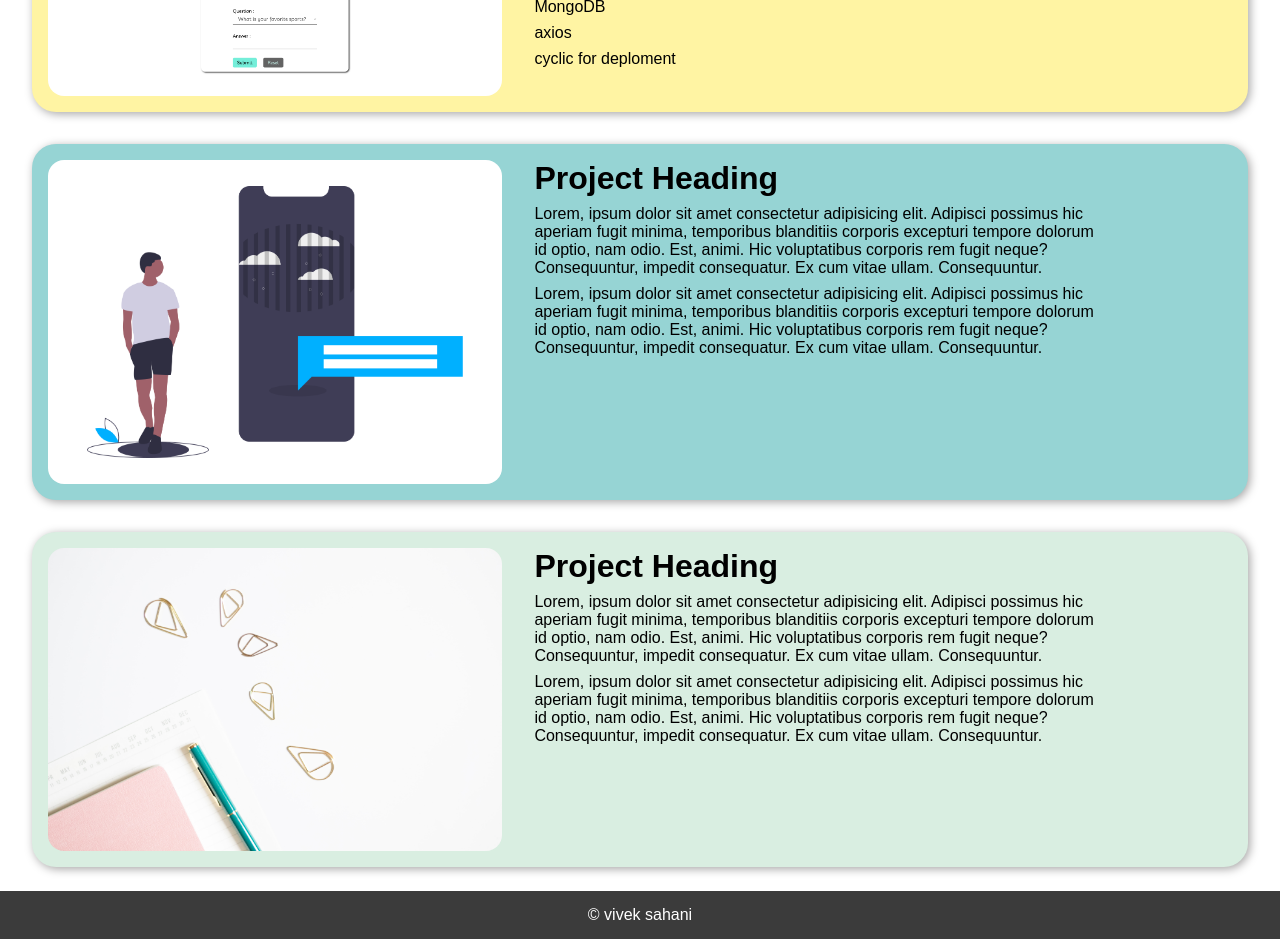
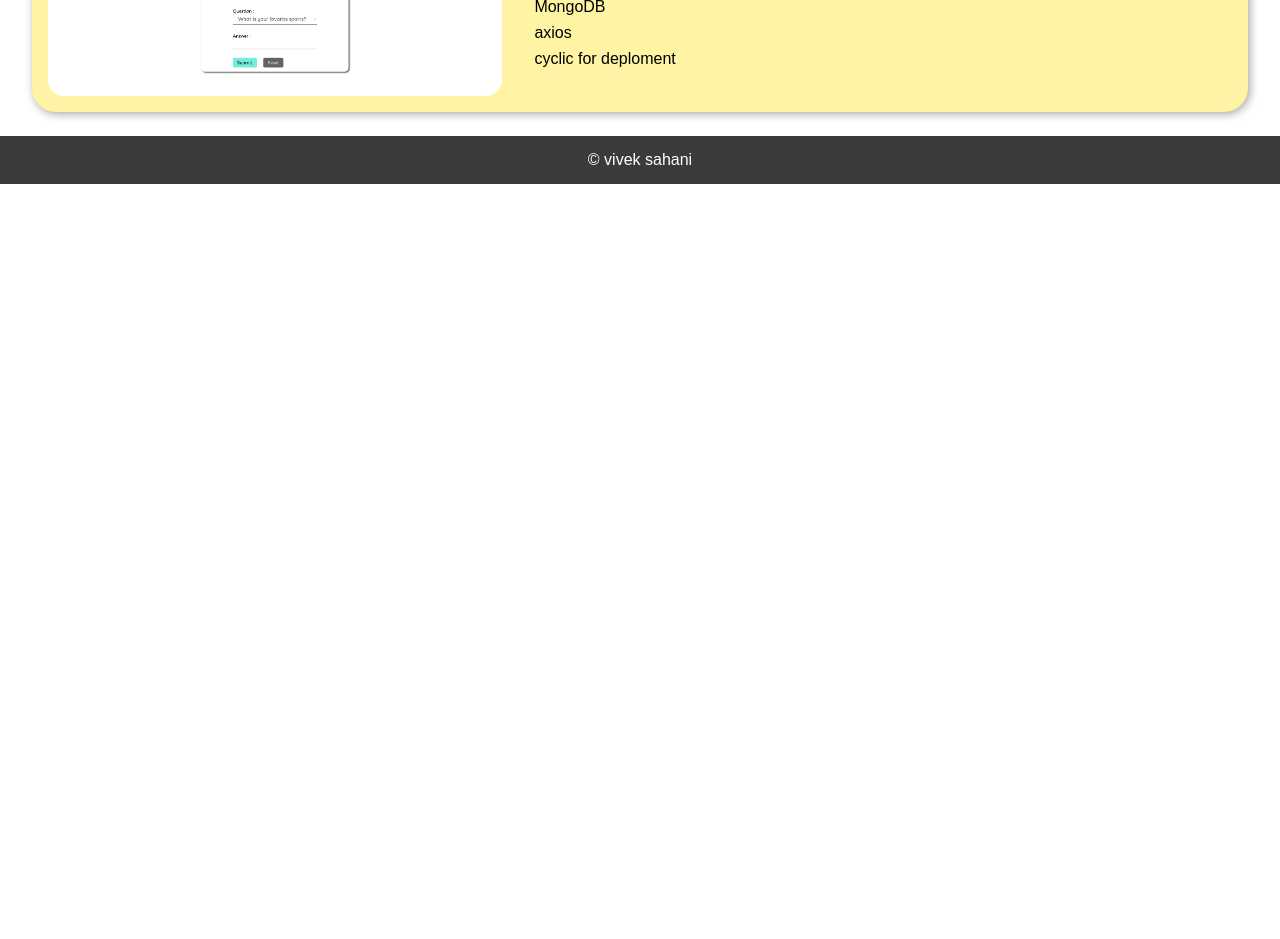
Before and after one commit to VivekSite/portfolio, a React (Create React App) app: page /portfolio/projects in a window 1280 px wide. Shown: the part 1080-2019 px from the top of the page. After the commit the page ends 1264 px from the top, so only its background shows below. Built offline with nearby package versions, Linux system fonts and the light colour scheme; a web font is replaced by a local one.

Commit message:
Removed unnecessary dummy project cards

```diff
--- a/src/Components/Pages/ProjectsPage.jsx
+++ b/src/Components/Pages/ProjectsPage.jsx
@@ -37,18 +37,6 @@ export default function Projects() {
           <p>axios</p>
           <p>cyclic for deploment</p>
         </ProjectsCard>
-
-        <ProjectsCard bgColor='#96D4D4' source={require('./../../Images/bg3.png')} >
-          <h1>Project Heading</h1>
-          <p>Lorem, ipsum dolor sit amet consectetur adipisicing elit. Adipisci possimus hic aperiam fugit minima, temporibus blanditiis corporis excepturi tempore dolorum id optio, nam odio. Est, animi. Hic voluptatibus corporis rem fugit neque? Consequuntur, impedit consequatur. Ex cum vitae ullam. Consequuntur.</p>
-          <p>Lorem, ipsum dolor sit amet consectetur adipisicing elit. Adipisci possimus hic aperiam fugit minima, temporibus blanditiis corporis excepturi tempore dolorum id optio, nam odio. Est, animi. Hic voluptatibus corporis rem fugit neque? Consequuntur, impedit consequatur. Ex cum vitae ullam. Consequuntur.</p>
-        </ProjectsCard>
-
-        <ProjectsCard bgColor='#D9EEE1' source={require('./../../Images/image1.jpg')} >
-          <h1>Project Heading</h1>
-          <p>Lorem, ipsum dolor sit amet consectetur adipisicing elit. Adipisci possimus hic aperiam fugit minima, temporibus blanditiis corporis excepturi tempore dolorum id optio, nam odio. Est, animi. Hic voluptatibus corporis rem fugit neque? Consequuntur, impedit consequatur. Ex cum vitae ullam. Consequuntur.</p>
-          <p>Lorem, ipsum dolor sit amet consectetur adipisicing elit. Adipisci possimus hic aperiam fugit minima, temporibus blanditiis corporis excepturi tempore dolorum id optio, nam odio. Est, animi. Hic voluptatibus corporis rem fugit neque? Consequuntur, impedit consequatur. Ex cum vitae ullam. Consequuntur.</p>
-        </ProjectsCard>
       </div>
     </Layout>
   );
```
